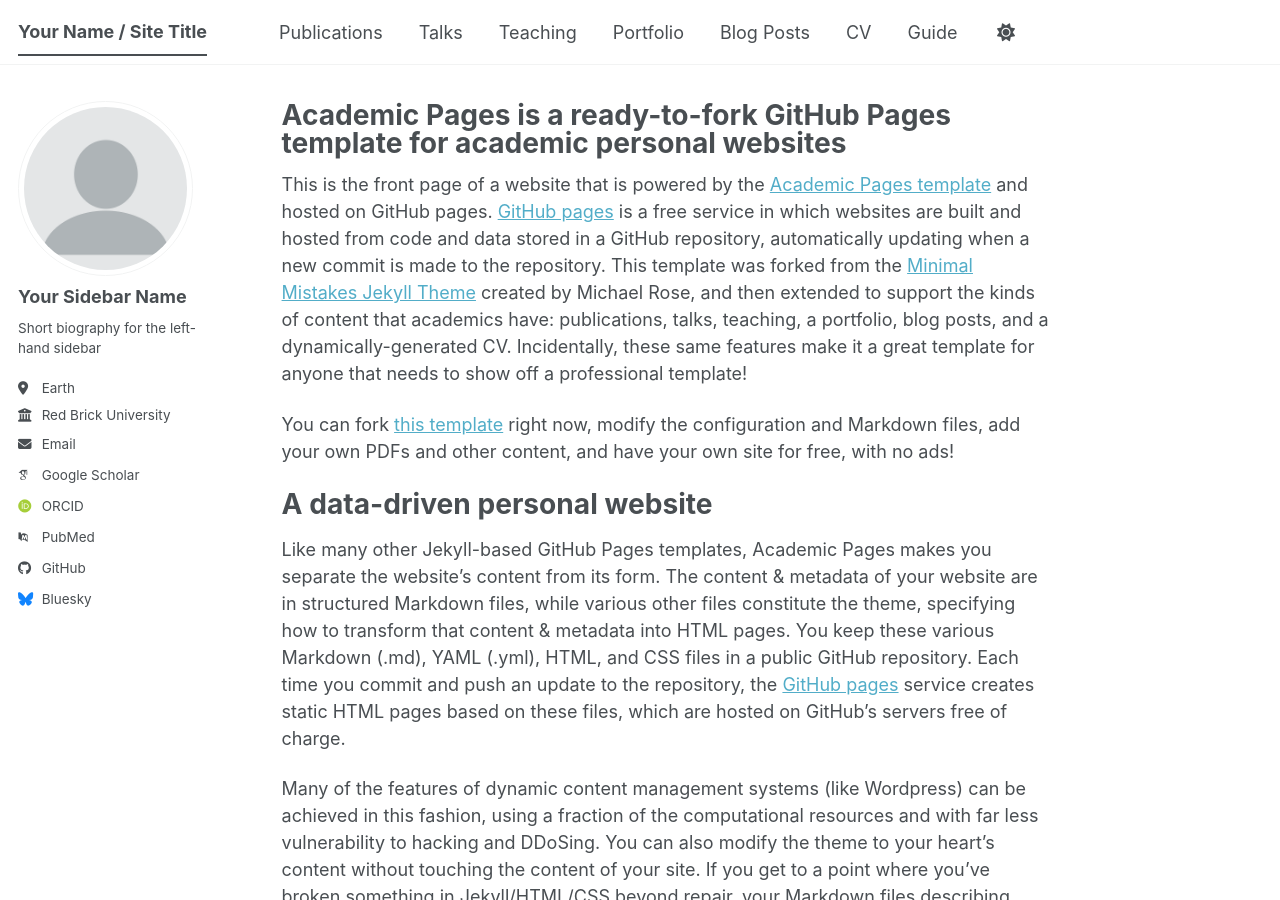
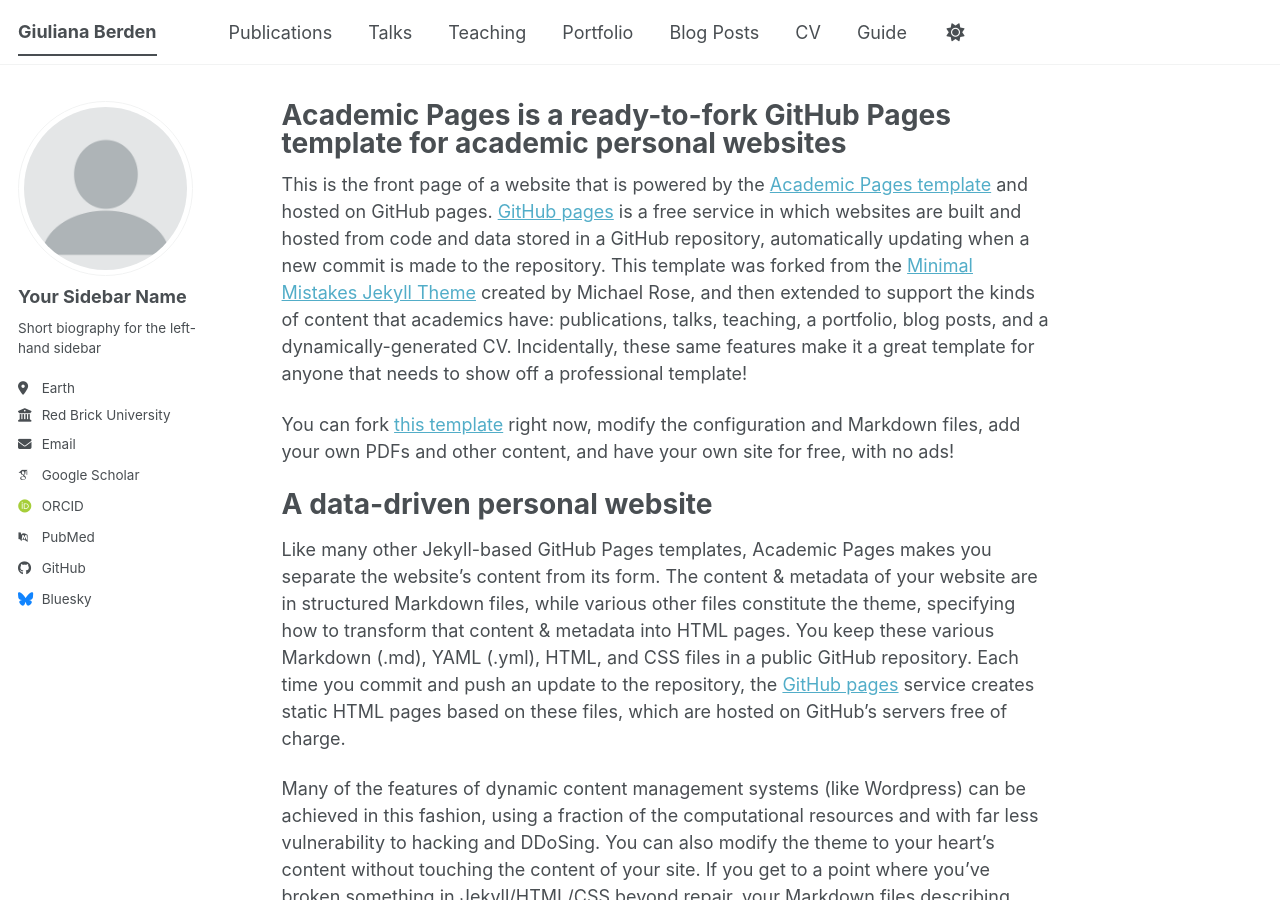
Before and after one commit to GiulianaB/GiulianaB, a Jekyll site: the page built from _pages/about.md, in a window 1280 px wide and 900 px high. Built offline with Jekyll 4.4.1, drawn with Linux system fonts in a browser that asks for light colours; some web fonts are replaced; a script bundle is joined from its source files by our own code; library files that are not in the unit come from our copies.

Commit message:
Update _config.yml

```diff
--- a/_config.yml
+++ b/_config.yml
@@ -9,11 +9,11 @@
 # Basic Site Settings
 locale                   : "en-US"
 site_theme               : "default" # The available themes options are "default", "air", "sunrise", "mint", "dirt" and "contrast"
-title                    : "Your Name / Site Title"
+title                    : "Giuliana Berden"
 title_separator          : "-"
 name                     : &name "Giuliana Berden"
 description              : &description "Physical Oceanographer"   # Update this with a general description of your site, this is the default if not overridden by a page
-url                      : https://academicpages.github.io # The base hostname & protocol for your site e.g. "https://[your GitHub username].github.io",
+url                      : https://giulianab.github.io # The base hostname & protocol for your site e.g. "https://[your GitHub username].github.io",
                                                            # or if you already have some other page hosted on Github then use "https://[your GitHub username].github.io/[Your Repo Name]"
 baseurl                  : "" # the subpath of your site, e.g. "/blog"
 repository               : "academicpages/academicpages.github.io"
```
